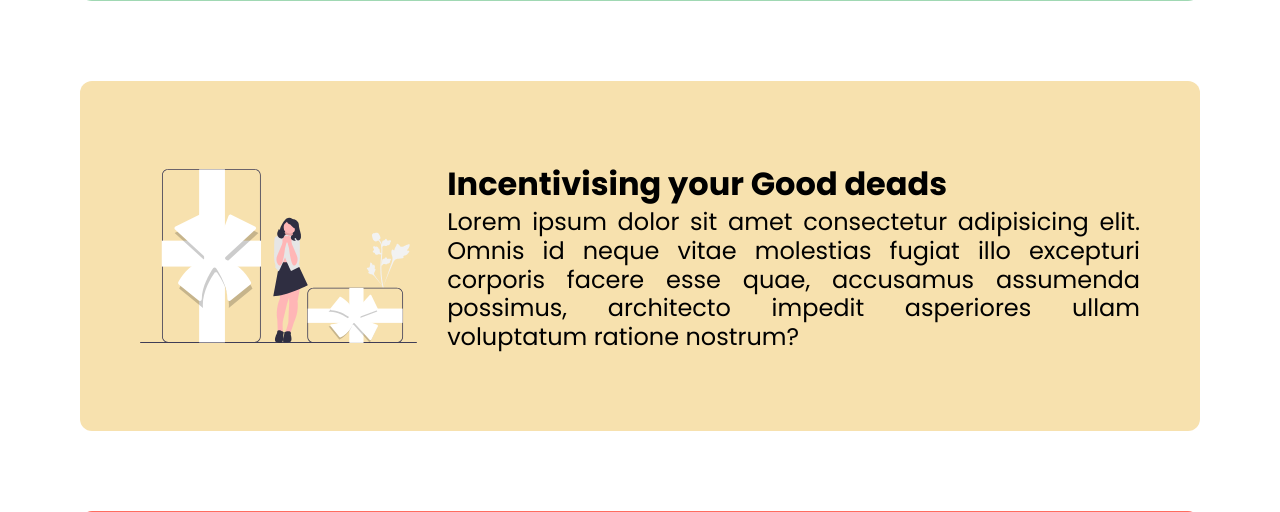
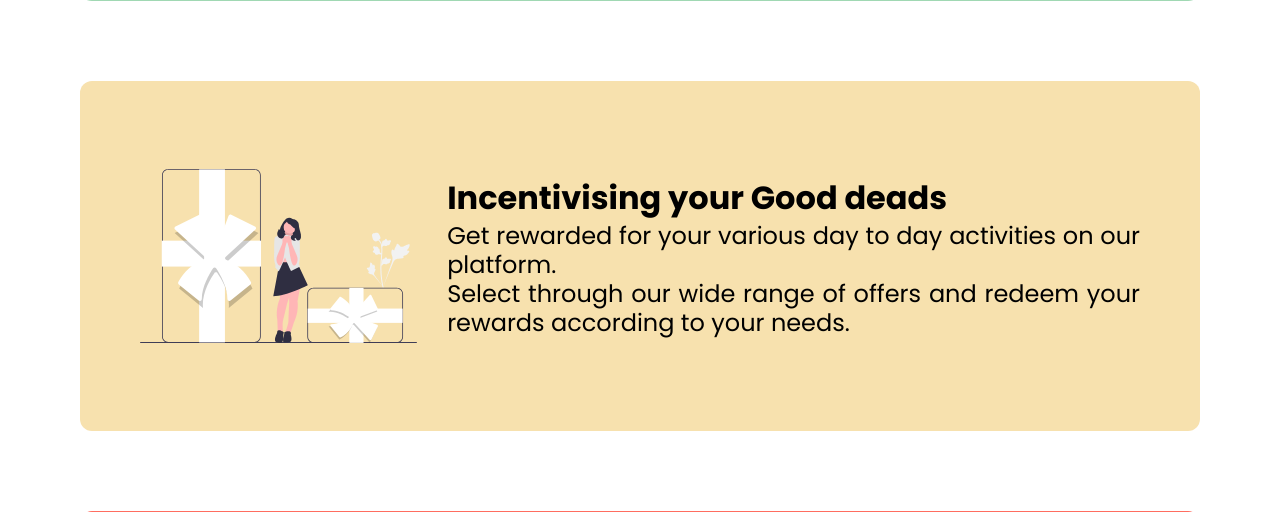
Before and after one commit to ansh172003/Renewa, a Django app: page / in a window 1280 px wide. Shown: the part 1381-1893 px from the top of the page. Run offline with Django 4.2, Linux system fonts and the light colour scheme; some libraries are stand-ins or nearby versions.

Commit message:
img crt commit

```diff
--- a/templates/mainsite/landing.html
+++ b/templates/mainsite/landing.html
@@ -64,7 +64,8 @@
             <div class="card flex flip">
                 <div class="left-content">
                   <h2>Incentivising your Good deads</h2>
-                  <p>Lorem ipsum dolor sit amet consectetur adipisicing elit. Omnis id neque vitae molestias fugiat illo excepturi corporis facere esse quae, accusamus assumenda possimus, architecto impedit asperiores ullam voluptatum ratione nostrum?</p>
+                  <p>Get rewarded for your various day to day activities on our platform. <br>
+                    Select through our wide range of offers and redeem your rewards according to your needs.</p>
                 </div>
                 <div class="right-content">
                   <img src="{% static './images/reward.svg' %}" alt="">
@@ -87,7 +88,7 @@
           <p>Lorem ipsum dolor sit amet consectetur adipisicing elit. Omnis id neque vitae molestias fugiat illo excepturi corporis facere esse quae, accusamus assumenda possimus, architecto impedit asperiores ullam voluptatum ratione nostrum?</p>
         </div>
         <div class="right-content">
-          <img src="{% static '.images/avin.svg' %}" alt="">
+          <img src="{% static './images/avin.svg' %}" alt="">
         </div>
         </div>
 
```
Also changed, not shown: db.sqlite3.
